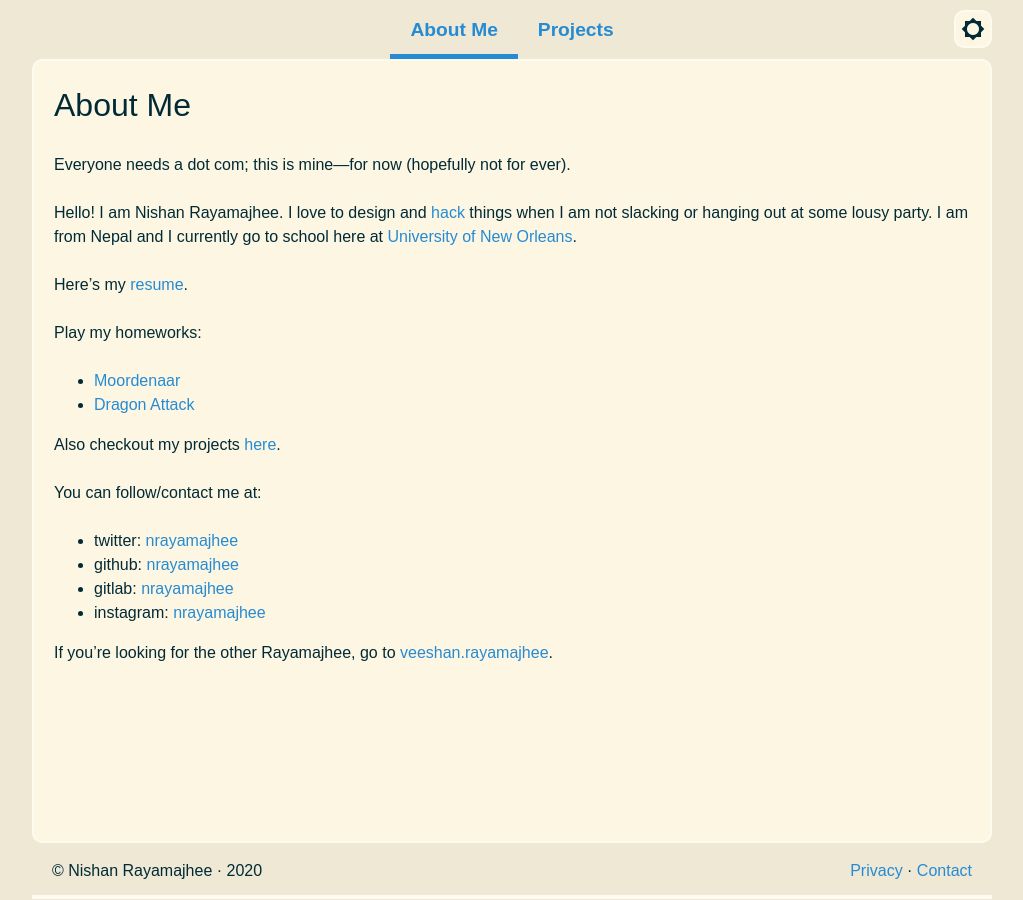
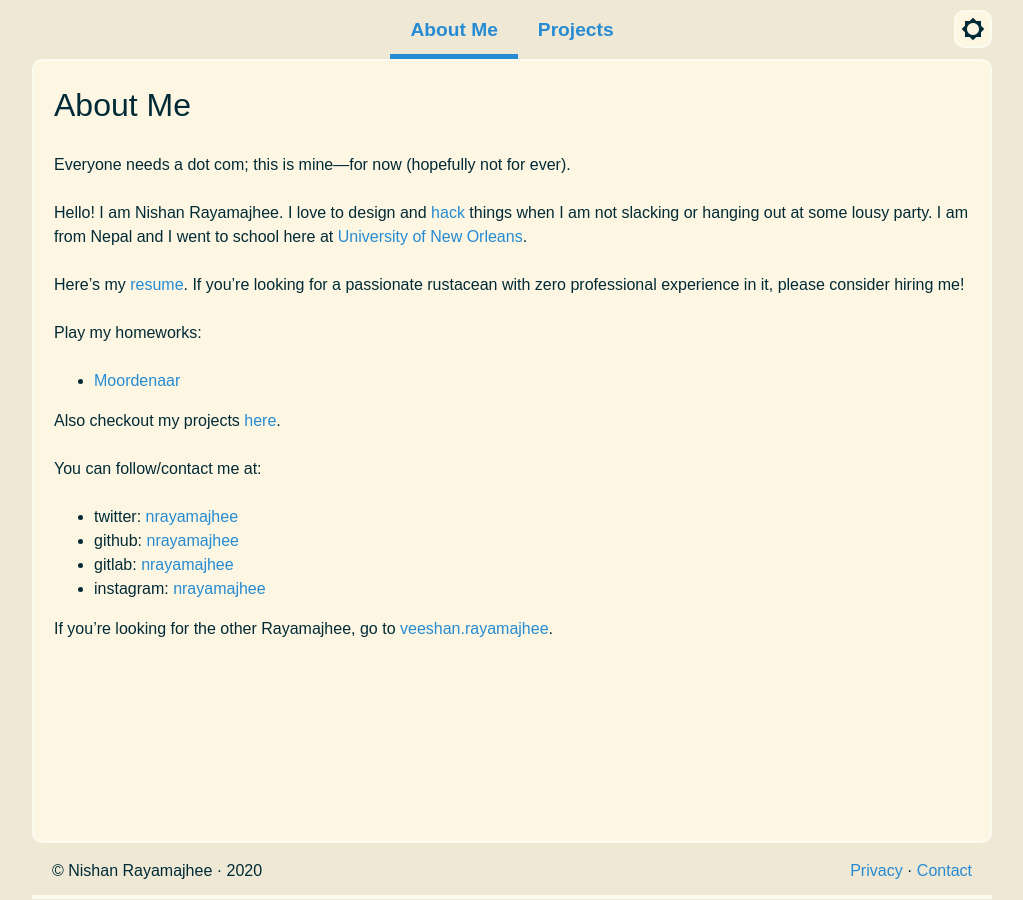
Before and after one commit to nrayamajhee/nrayamajhee.github.io, a Jekyll site: the page built from pages/about.md, in a window 1280 px wide. Shown: the whole page, without its empty margins (128-1151 px from the left). Built offline with Jekyll 4.4.1, drawn with Linux system fonts in a browser that asks for light colours.

Commit message:
Update about.md

```diff
--- a/pages/about.md
+++ b/pages/about.md
@@ -9,13 +9,12 @@ navbar-index: 0
 
 Hello! I am Nishan Rayamajhee.
 I love to design and <a href="https://people.eecs.berkeley.edu/~bh/hacker.html" onclick="location.href='https://stallman.org/articles/on-hacking.html';" target="_blank">hack</a> things when I am not slacking or hanging out at some lousy party.
-I am from Nepal and I currently go to school here at [University of New Orleans](http://www.uno.edu).
+I am from Nepal and I went to school here at [University of New Orleans](http://www.uno.edu).
 
-Here's my [resume](/files/Resume.pdf).
+Here's my [resume](/files/Resume.pdf). If you're looking for a passionate rustacean with zero professional experience in it, please consider hiring me!
 
 Play my homeworks:
 - [Moordenaar]({{ site.url }}/Moordenaar/)
-- [Dragon Attack](https://play.google.com/store/apps/details?id=com.rayamajhee.nishan.helloworld)
 
 Also checkout my projects [here]({{site.url}}/projects).
 
```
